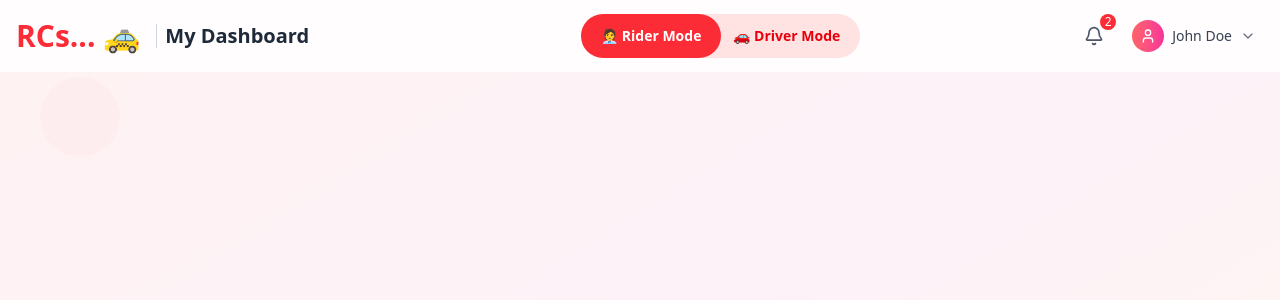
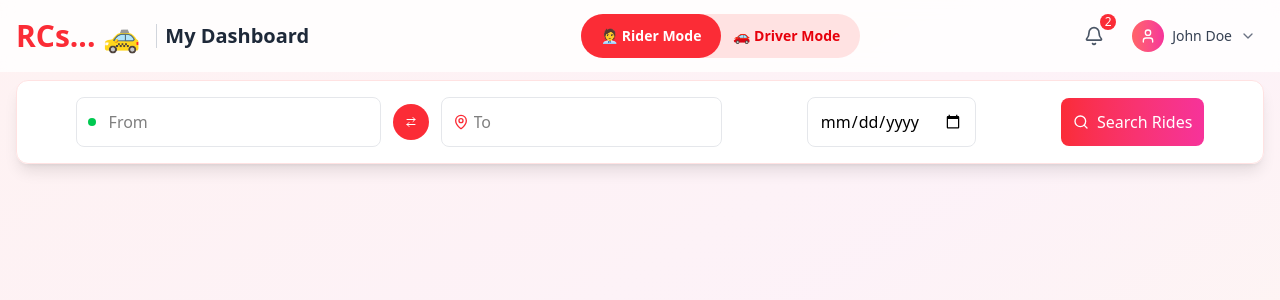
Before and after one commit to SiddareddyRajeshReddy/RentalCabServices, a React (Vite) app: page /dashboard in a window 1280 px wide. Shown: the top 300 px of the page. Built offline with nearby package versions, Linux system fonts and the light colour scheme; a web font is replaced by a local one.

Commit message:
Dashboard searchBar creation

```diff
--- a/components/contact.jsx
+++ b/components/contact.jsx
@@ -112,7 +112,7 @@ function ContactUs() {
     ];
 
     return (
-        <div className="flex justify-center w-full py-16 px-4 bg-gradient-to-br from-gray-50 to-white">
+        <div id="contact" className="flex justify-center w-full py-16 px-4 bg-gradient-to-br from-gray-50 to-white">
             <div className="flex flex-col lg:flex-row w-full max-w-7xl gap-12">
                 {/* Contact Info Section */}
                 <div className="w-full lg:w-1/2 space-y-8">
--- a/components/dashboard.jsx
+++ b/components/dashboard.jsx
@@ -1,10 +1,14 @@
 import React, { useState, useEffect } from "react"
 import ThemedHeader from "./dashboardHeader";
+import RideSearchBar from "./searchBar";
 const Dashboard = () => {
 
     return (
        <>
+          <div className="min-h-screen bg-gradient-to-br from-red-50 via-pink-50 to-orange-50 overflow-hidden">
             <ThemedHeader/>
+            <RideSearchBar/>
+            </div>
        </>
     )
 }
--- a/components/dashboardHeader.jsx
+++ b/components/dashboardHeader.jsx
@@ -26,17 +26,9 @@ const ThemedHeader = () => {
     }
 
     return (
-        <div className="min-h-screen bg-gradient-to-br from-red-50 via-pink-50 to-orange-50 overflow-hidden">
-            {/* Animated Background Elements */}
-            <div className="fixed inset-0 pointer-events-none">
-                <div className="absolute top-20 left-10 w-20 h-20 bg-red-200 rounded-full animate-bounce opacity-10"></div>
-                <div className="absolute bottom-32 right-16 w-16 h-16 bg-pink-200 rounded-full animate-pulse opacity-15"></div>
-                <div className="absolute top-1/3 right-1/4 w-12 h-12 bg-orange-200 rounded-full animate-ping opacity-10"></div>
-                <div className="absolute bottom-1/4 left-1/3 w-14 h-14 bg-red-300 rounded-full animate-bounce opacity-10" style={{animationDelay: '1s'}}></div>
-            </div>
-
+        <>
             {/* Header */}
-            <header className={`border-gray-200 px-4 py-3 fixed top-0 w-full z-50 transition-all duration-300 ${
+            <header className={`fixed border-gray-200 px-4 py-3 top-0 w-full z-40 transition-all duration-300 ${
                 scrollY > 50 ? 'bg-white/95 backdrop-blur-md shadow-lg' : 'bg-white/80 backdrop-blur-sm'
             }`}>
                 <div className="flex items-center justify-between">
@@ -103,7 +95,7 @@ const ThemedHeader = () => {
 
                             {/* Notifications Dropdown */}
                             {notifyOpener && (
-                                <div className="absolute right-0 mt-2 w-80 bg-white/95 backdrop-blur-md rounded-xl shadow-xl border border-red-100 z-50">
+                                <div className="absolute right-0 mt-2 w-80 bg-white/95 backdrop-blur-md rounded-xl shadow-xl border border-red-100 z-[60]">
                                     <div className="p-4 border-b border-gray-100">
                                         <h3 className="font-semibold text-gray-800">Notifications</h3>
                                     </div>
@@ -147,7 +139,7 @@ const ThemedHeader = () => {
 
                             {/* Profile Dropdown */}
                             {menuOpener && (
-                                <div className="absolute right-0 mt-2 w-48 bg-white/95 backdrop-blur-md rounded-xl shadow-xl border border-red-100 z-50">
+                                <div className="absolute right-0 mt-2 w-48 bg-white/95 backdrop-blur-md rounded-xl shadow-xl border border-red-100 z-[70]">
                                     <div className="p-3 border-b border-gray-100">
                                         <p className="font-medium text-gray-800">John Doe</p>
                                         <p className="text-sm text-gray-500">john@example.com</p>
@@ -196,17 +188,20 @@ const ThemedHeader = () => {
                     </button>
                 </div>
             </header>
+
             {/* Click outside to close dropdowns */}
             {(menuOpener || notifyOpener) && (
                 <div
-                    className="fixed inset-0 z-40"
+                    className="fixed inset-0 z-50"
                     onClick={() => {
                         setMenuOpener(false)
                         setNotifyOpener(false)
                     }}
                 />
             )}
-        </div>
+
+            <div className="h-30 md:h-16"></div>
+        </>
     )
 }
 
--- /dev/null
+++ b/components/searchBar.jsx
@@ -0,0 +1,74 @@
+import React, { useState } from "react"
+import { Search, MapPin, ArrowUpDown } from 'lucide-react'
+
+const RideSearchBar = () => {
+    const [selectedDate, setSelectedDate] = useState('')
+
+    // Get current date for min date
+    const today = new Date().toISOString().split('T')[0]
+
+    const swapLocations = () => {
+        const fromInput = document.querySelector('input[placeholder="From"]')
+        const toInput = document.querySelector('input[placeholder="To"]')
+        const temp = fromInput.value
+        fromInput.value = toInput.value
+        toInput.value = temp
+    }
+
+    return (
+        <div className="mx-auto p-4 relative flex justify-around items-center">
+            <div className="bg-white/95 backdrop-blur-md rounded-xl shadow-lg border border-red-100 p-4 flex w-full justify-around lg:items-center flex-col lg:flex-row space-y-4 lg:space-y-0">
+                {/* Location Inputs */}
+                <div className="flex justify-around lg:space-x-3 lg:items-center flex-col lg:flex-row space-y-4 lg:space-y-0">
+                    <div className="relative">
+                        <div className="absolute left-3 top-1/2 transform -translate-y-1/2">
+                            <div className="w-2 h-2 bg-green-500 rounded-full"></div>
+                        </div>
+                        <input
+                            type="text"
+                            placeholder="From"
+                            className="w-full pl-8 pr-10 py-3 border border-gray-200 rounded-lg focus:ring-2 focus:ring-red-500 focus:border-transparent"
+                        />
+                    </div>
+
+                    <div className="flex justify-center items-center">
+                        <button
+                            onClick={swapLocations}
+                            className="p-3 rounded-full bg-red-500 text-white hover:bg-red-600 transition-colors"
+                        >
+                            <ArrowUpDown className="w-3 h-3 lg:rotate-90 transition-all duration-800 ease-in-out" />
+                        </button>
+                    </div>
+
+                    <div className="relative">
+                        <MapPin className="absolute left-3 top-1/2 transform -translate-y-1/2 w-4 h-4 text-red-500" />
+                        <input
+                            type="text"
+                            placeholder="To"
+                            className="w-full pl-8 pr-4 py-3 border border-gray-200 rounded-lg focus:ring-2 focus:ring-red-500 focus:border-transparent"
+                        />
+                    </div>
+                </div>
+
+                {/* Date Picker */}
+                <div className="relative">
+                    <input
+                        type="date"
+                        value={selectedDate}
+                        onChange={(e) => setSelectedDate(e.target.value)}
+                        min={today}
+                        className="w-full px-3 py-3 border border-gray-200 rounded-lg focus:ring-2 focus:ring-red-500 focus:border-transparent"
+                    />
+                </div>
+
+                {/* Search Button */}
+                <button className="bg-gradient-to-r p-3 from-red-500 to-pink-500 text-white rounded-lg font-medium hover:from-red-600 hover:to-pink-600 transition-all flex items-center justify-center space-x-2">
+                    <Search className="w-4 h-4" />
+                    <span>Search Rides</span>
+                </button>
+            </div>
+        </div>
+    )
+}
+
+export default RideSearchBar
```
